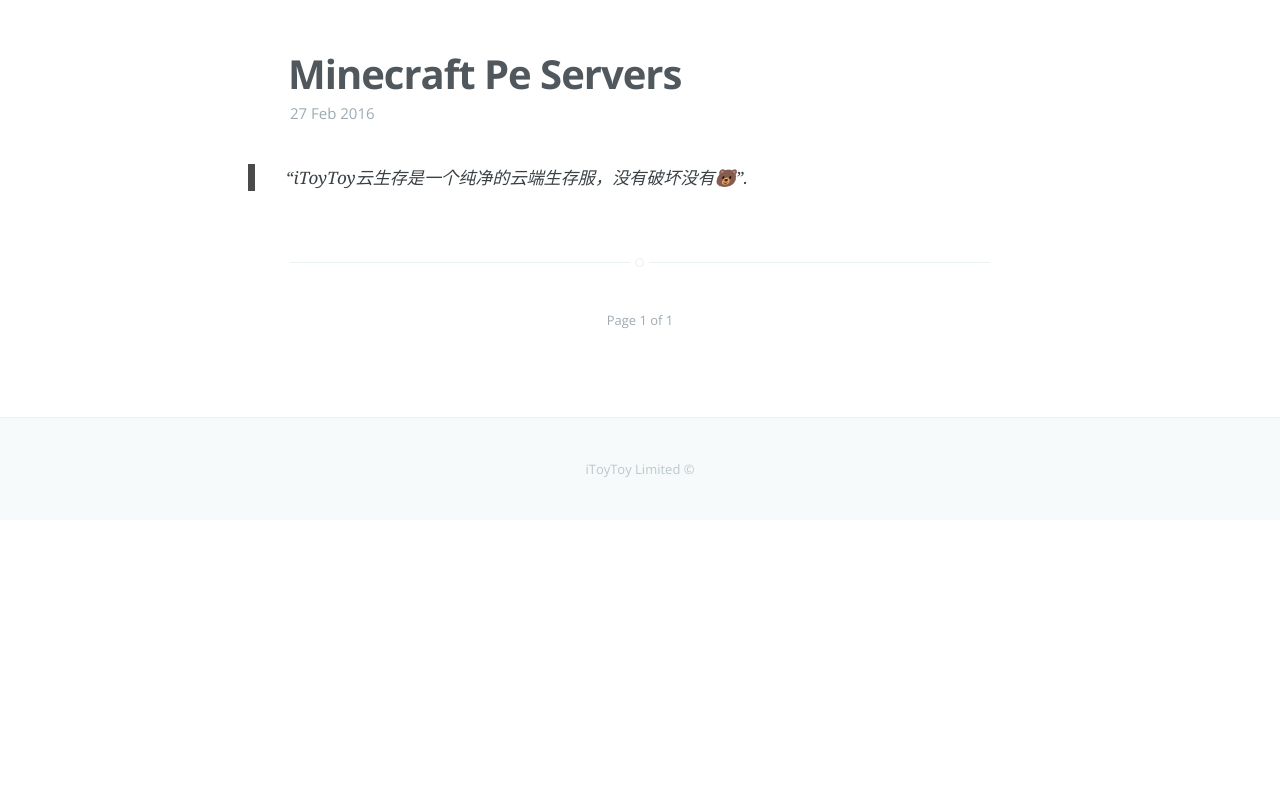
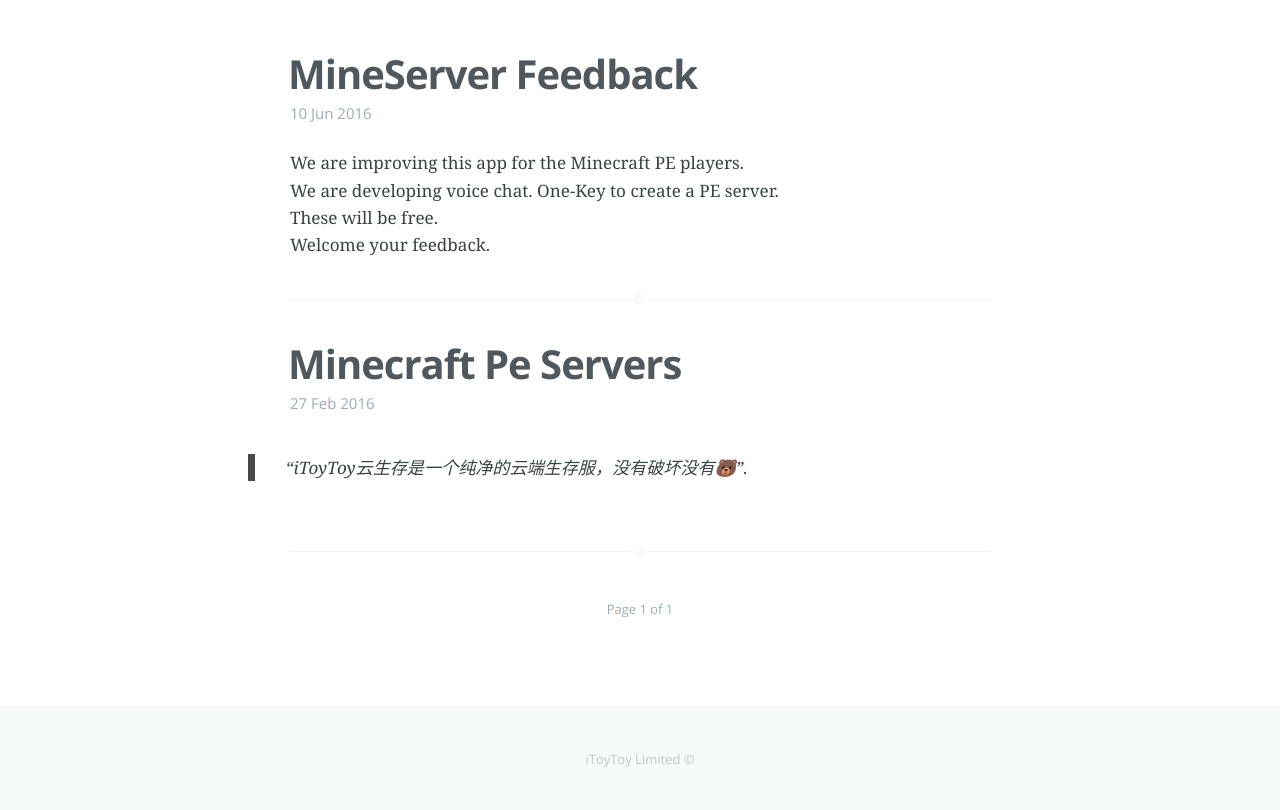
Before and after one commit to Minecraft-PE-Servers/Minecraft-PE-Servers.github.io, a Jekyll site: the page built from index.html, in a window 1280 px wide. Shown: the part 540-1350 px from the top of the page. Built offline with Jekyll 4.4.1, drawn with Linux system fonts in a browser that asks for light colours; the list of posts is cut into pages by our own code; before the commit the page ends 1060 px from its top, so only the background shows below that.

Commit message:
提交app反馈页面

```diff
--- a/_layouts/post.html
+++ b/_layouts/post.html
@@ -48,7 +48,8 @@
 
         <footer class="post-footer">
         	<!-- If we want to display author's name and bio -->
-            {% if site.author %}
+
+            {% if page.author %}
                 <section class="author">
                 	<header> <a href="{{ site.baseurl }}"> <img class="profile" src="/assets/images/profile.png" alt="Author's profile picture"></a></header>
                 	<article>
@@ -63,6 +64,8 @@
                 </section>
             {% endif %}
 
+
+            {% if page.share %}
              <section class="share">
                 <h4>Share this post</h4>
                 <a class="icon-twitter" href="https://twitter.com/intent/tweet?text=&quot;{{ page.title }}&quot;%20{{ site.url }}{{ page.url }}%20via%20&#64;ewertonorg">
@@ -77,6 +80,7 @@
                     <span class="hidden">Google+</span>
                 </a>
             </section>
+            {% endif %}
 
             {% if page.disqus %}
             <section class="disqus">
--- /dev/null
+++ b/_posts/2016-06-10-mineserver-feedback.md
@@ -0,0 +1,13 @@
+---
+layout: apppage
+title:  MineServer Feedback
+date:   2016-06-10
+categories: iniciante
+disqus: true
+---
+
+We are improving this app for the Minecraft PE players.
+We are developing voice chat.
+One-Key to create a PE server.
+These will be free.
+Welcome your feedback.
```
Also changed, not shown: _layouts/apppage.html (added, +50 -0 lines).
